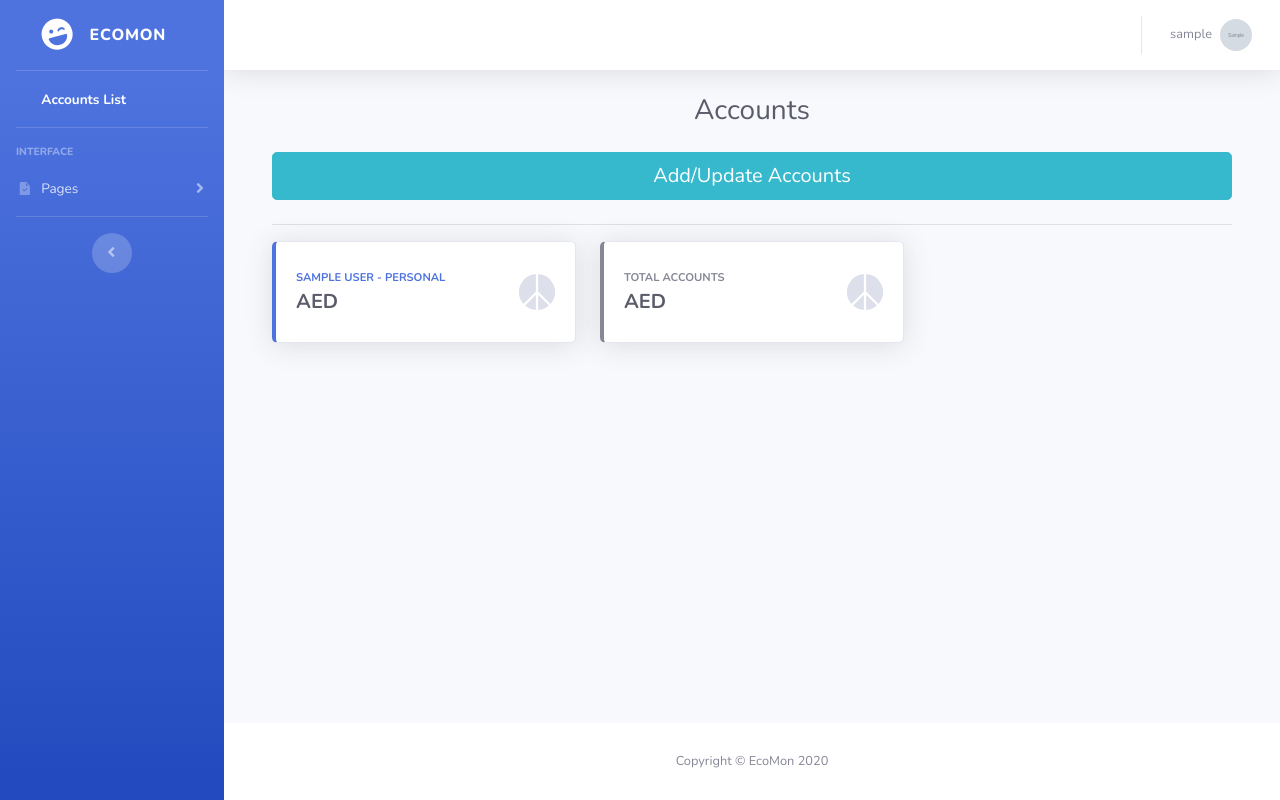
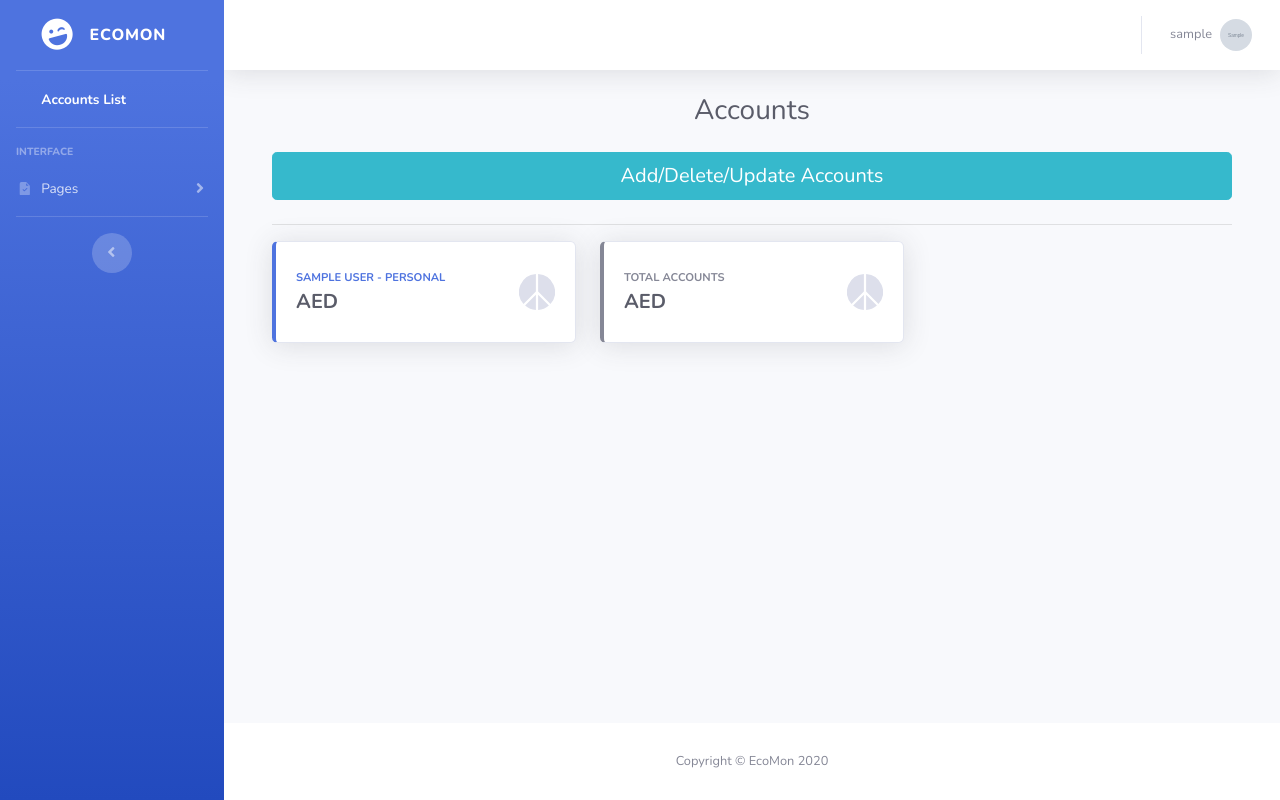
Before and after one commit to aryanlilian/EcoMon-PRO, a Django app: page /users/accounts/ in a window 1280 px wide. Run offline with Django 3.2, Linux system fonts and the light colour scheme; a user stored in the database is signed in; tables that the repository leaves empty hold one stand-in row (values such as "Sample post"); grey boxes marked "Sample" are stand-in pictures; some libraries are stand-ins or nearby versions.

Commit message:
changed Add/Update Accounts button to Add/Delete/Update Accounts

```diff
--- a/templates/users/accounts.html
+++ b/templates/users/accounts.html
@@ -1,7 +1,7 @@
 {% extends 'users/base.html' %}
 {% block content %}
 <div class="container">
-    <a href="{% url 'add-accounts' %}" class="btn btn-info btn-lg btn-block mb-4">{% if accounts %}Add/Update Accounts{% else %}Add Accounts{% endif %}</a>
+    <a href="{% url 'add-accounts' %}" class="btn btn-info btn-lg btn-block mb-4">{% if accounts %}Add/Delete/Update Accounts{% else %}Add Accounts{% endif %}</a>
     <hr>
     {% if not user.pro_membership and accounts %}
         <div class="alert alert-warning mb-5" role="alert">
```
